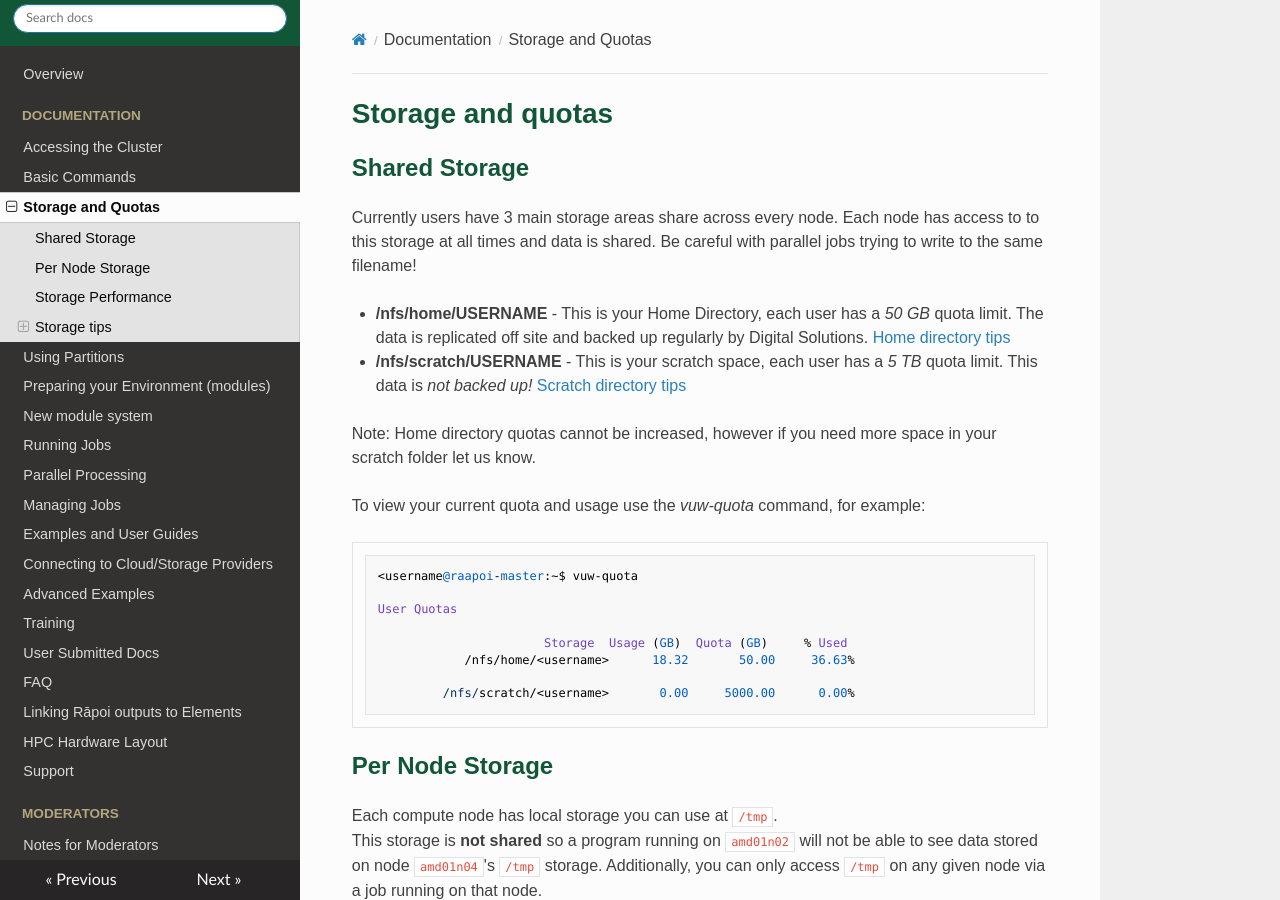
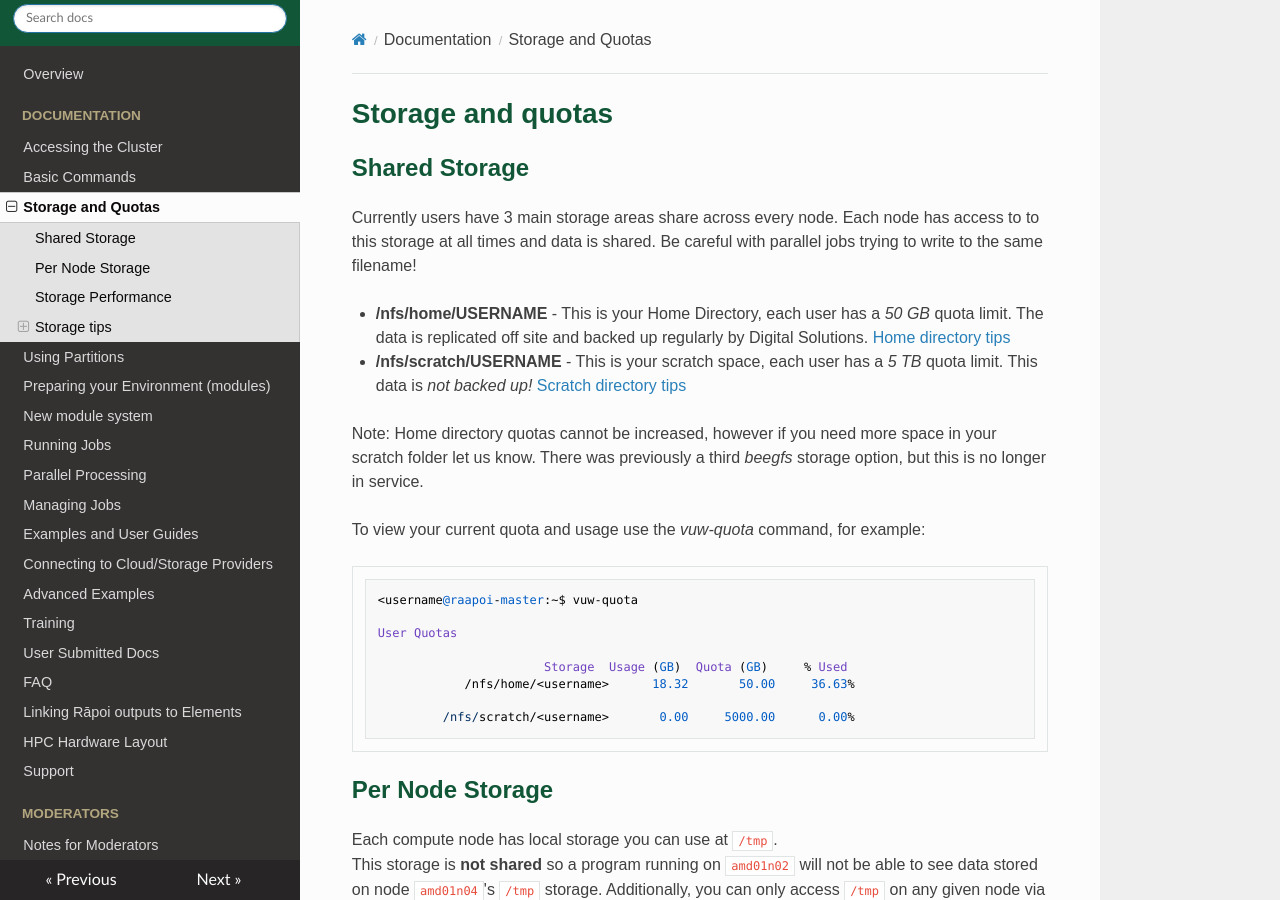
Before and after one commit to vuw-research-computing/raapoi-docs, an MkDocs documentation site: the page built from docs/storage.md, in a window 1280 px wide and 900 px high. Built offline with MkDocs 1.6.1, drawn with Linux system fonts in a browser that asks for light colours; nearby versions of some CDN libraries; some web fonts are replaced.

Commit message:
add brief note about beegfs to storage.md

```diff
--- a/docs/storage.md
+++ b/docs/storage.md
@@ -13,6 +13,7 @@ Currently users have 3 main storage areas share across every node.  Each node ha
 -->
 
 Note: Home directory quotas cannot be increased, however if you need more space in your scratch folder let us know.
+There was previously a third *beegfs* storage option, but this is no longer in service.
 
 To view your current quota and usage use the _vuw-quota_ command, for example:
 
```
